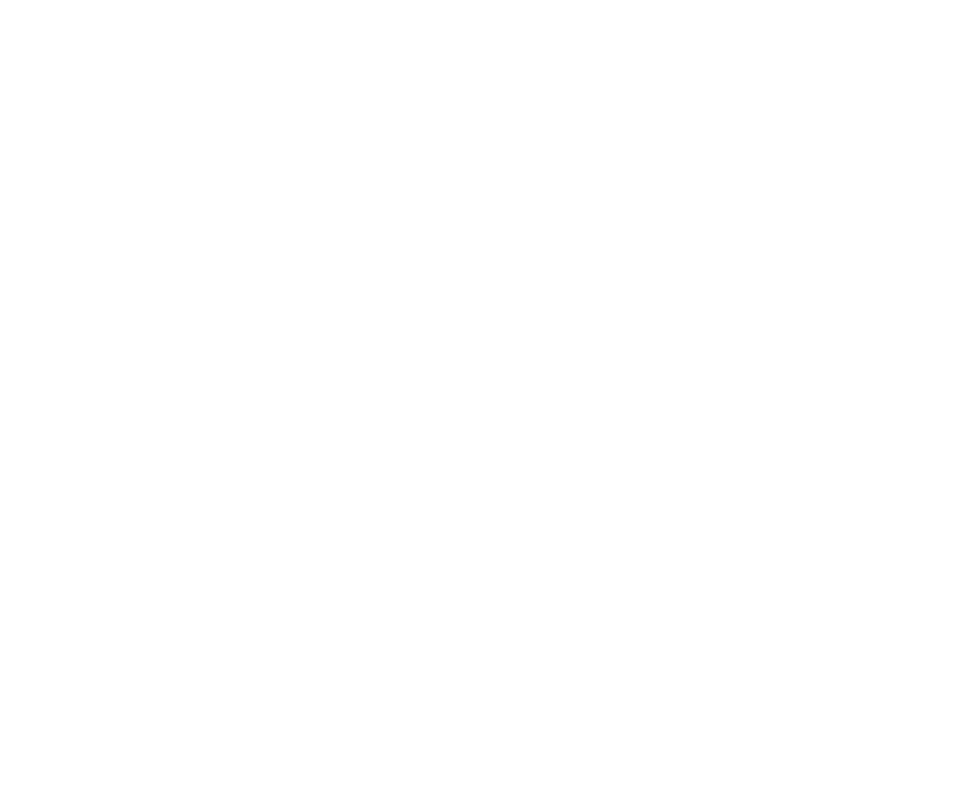
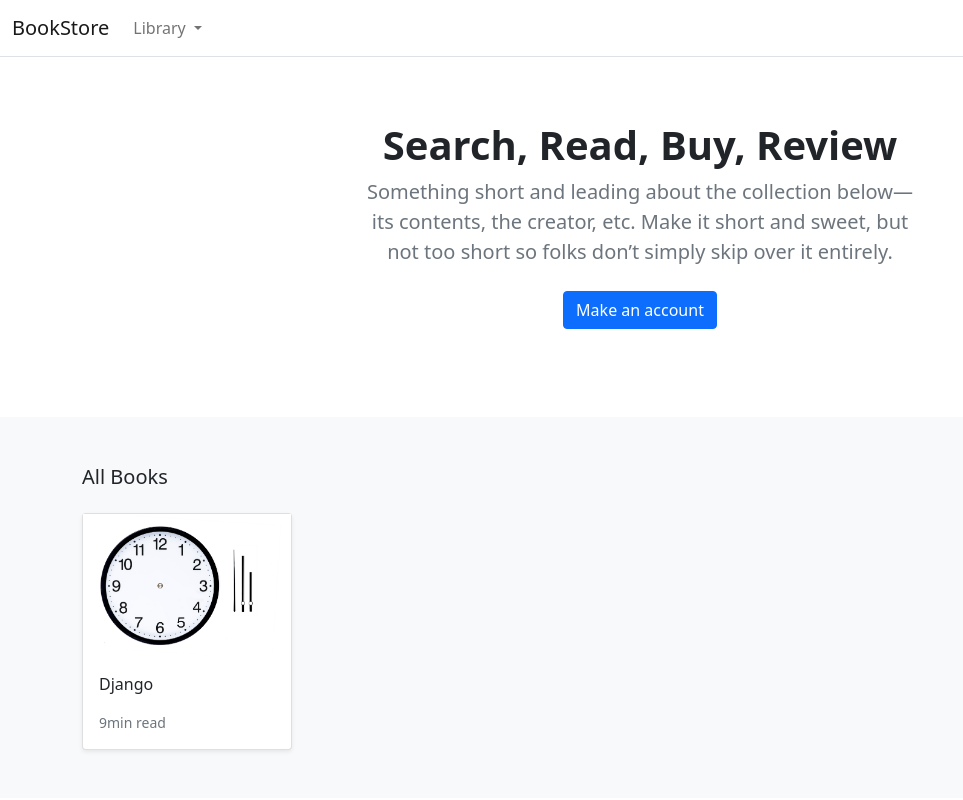
Before and after one commit to AreenJawabreh/Accessories-App, a Django app: page / in a window 1280 px wide. Before the commit the part shown is empty. Shown: the whole page, without its empty margins (0-963 px from the left). Run offline with Django 5.2, Linux system fonts and the light colour scheme; data comes from the database, SQL or seed files in the repository; both versions use the stored data as it was after the commit.

Commit message:
add html code for home and base

```diff
--- a/store/views.py
+++ b/store/views.py
@@ -3,7 +3,10 @@ from django.shortcuts import render
 # Create your views here.
 from .models import Product, Category
 
+def categories(request):
+    return{
+    'categories': Category.objects.all()
+    }
 def all_products(request):
     products = Product.objects.all()
-    categories = Category.objects.all()
     return render(request, 'store/home.html', {'products': products})
--- a/templates/store/base.html
+++ b/templates/store/base.html
@@ -4,29 +4,24 @@
 
 <head>
     <meta charset="utf-8" />
-    <title>{% block title %}My shop{% endblock %}</title>
+    <title>{% block title %}BookStore{% endblock %}</title>
     <meta name="viewport" content="width=device-width, initial-scale=1">
     <link href="https://cdn.jsdelivr.net/npm/bootstrap@5.0.0-beta1/dist/css/bootstrap.min.css" rel="stylesheet" integrity="sha384-giJF6kkoqNQ00vy+HMDP7azOuL0xtbfIcaT9wjKHr8RbDVddVHyTfAAsrekwKmP1" crossorigin="anonymous">
+    <script src="https://code.jquery.com/jquery-3.5.1.min.js" integrity="sha256-9/aliU8dGd2tb6OSsuzixeV4y/faTqgFtohetphbbj0=" crossorigin="anonymous"></script>
     <script src="https://cdn.jsdelivr.net/npm/bootstrap@5.0.0-beta1/dist/js/bootstrap.bundle.min.js" integrity="sha384-ygbV9kiqUc6oa4msXn9868pTtWMgiQaeYH7/t7LECLbyPA2x65Kgf80OJFdroafW" crossorigin="anonymous"></script>
 </head>
 
 <body>
-    {% comment %} <header>
+    <header>
         <nav class="navbar navbar-expand-md navbar-light bg-white border-bottom">
             <div class="container-fluid">
-                <a class="navbar-brand" href="#">BookStore</a>
+                <a class="navbar-brand" href="/">BookStore</a>
                 <button class="navbar-toggler" type="button" data-bs-toggle="collapse" data-bs-target="#navbarCollapse"
                     aria-controls="navbarCollapse" aria-expanded="false" aria-label="Toggle navigation">
                     <span class="navbar-toggler-icon"></span>
                 </button>
                 <div class="collapse navbar-collapse" id="navbarCollapse">
                     <ul class="navbar-nav me-auto mb-2 mb-md-0">
-                        <li class="nav-item active">
-                            <a class="nav-link" aria-current="page" href="/">Home</a>
-                        </li>
-                        <li class="nav-item">
-                            <a class="nav-link" href="#">Link</a>
-                        </li>
                         <li class="nav-item dropdown">
                             <a class="nav-link dropdown-toggle" href="#" id="navbarDropdown" role="button"
                                 data-bs-toggle="dropdown" aria-expanded="false">
@@ -42,14 +37,10 @@
                             </ul>
                         </li>
                     </ul>
-                    <form class="d-flex">
-                        <input class="form-control me-2" type="search" placeholder="Search" aria-label="Search">
-                        <button class="btn btn-outline-success" type="submit">Search</button>
-                    </form>
                 </div>
             </div>
         </nav>
-    </header> {% endcomment %}
+    </header>
     <div id="content">{% block content %} {% endblock %}</div>
 </body>
 </html>
--- a/templates/store/home.html
+++ b/templates/store/home.html
@@ -0,0 +1,53 @@
+{% extends "./base.html" %}
+{% load static %}
+{% block title %}BookStore{% endblock %}
+{% block content %}
+
+
+<main>
+
+  <section class="py-5 text-center container">
+    <div class="row py-lg-3">
+      <div class="col-lg-6 col-md-8 mx-auto">
+        <h1 class="h1 fw-bold">Search, Read, Buy, Review</h1>
+        <p class="lead text-muted">Something short and leading about the collection below—its contents, the creator,
+          etc. Make it short and sweet, but not too short so folks don’t simply skip over it entirely.</p>
+        <p>
+          <a href="#" class="btn btn-primary my-2">Make an account</a>
+        </p>
+      </div>
+    </div>
+  </section>
+
+  <div class="album py-5 bg-light">
+    <div class="container">
+
+      <div class="pb-3 h5">All Books</div>
+      <div class="row row-cols-1 row-cols-sm-2 row-cols-md-5 g-3">
+
+        {% for product in products %}
+
+        <div class="col">
+          <div class="card shadow-sm">
+            <img class="img-fluid" alt="Responsive image" src="{{ product.image.url }}">
+            <div class="card-body">
+              <p class="card-text">
+                <a class="text-dark text-decoration-none" href="{{ product.get_absolute_url }}">{{ product.title }}</a>
+              </p>
+              <div class="d-flex justify-content-between align-items-center">
+                <small class="text-muted">9min read</small>
+              </div>
+            </div>
+          </div>
+        </div>
+
+        {% endfor %}
+
+      </div>
+    </div>
+  </div>
+
+
+</main>
+
+{% endblock %}
```
Also changed, not shown: db.sqlite3, 1 other file.
